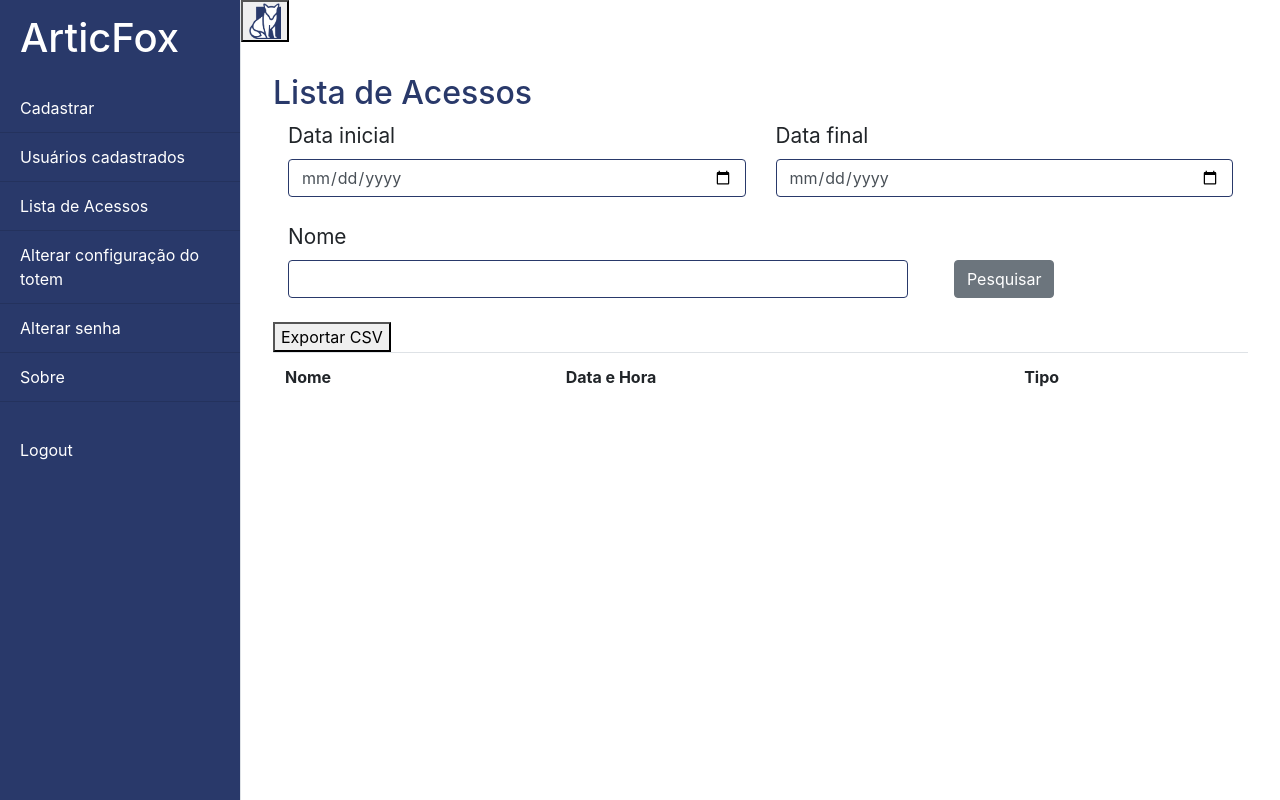
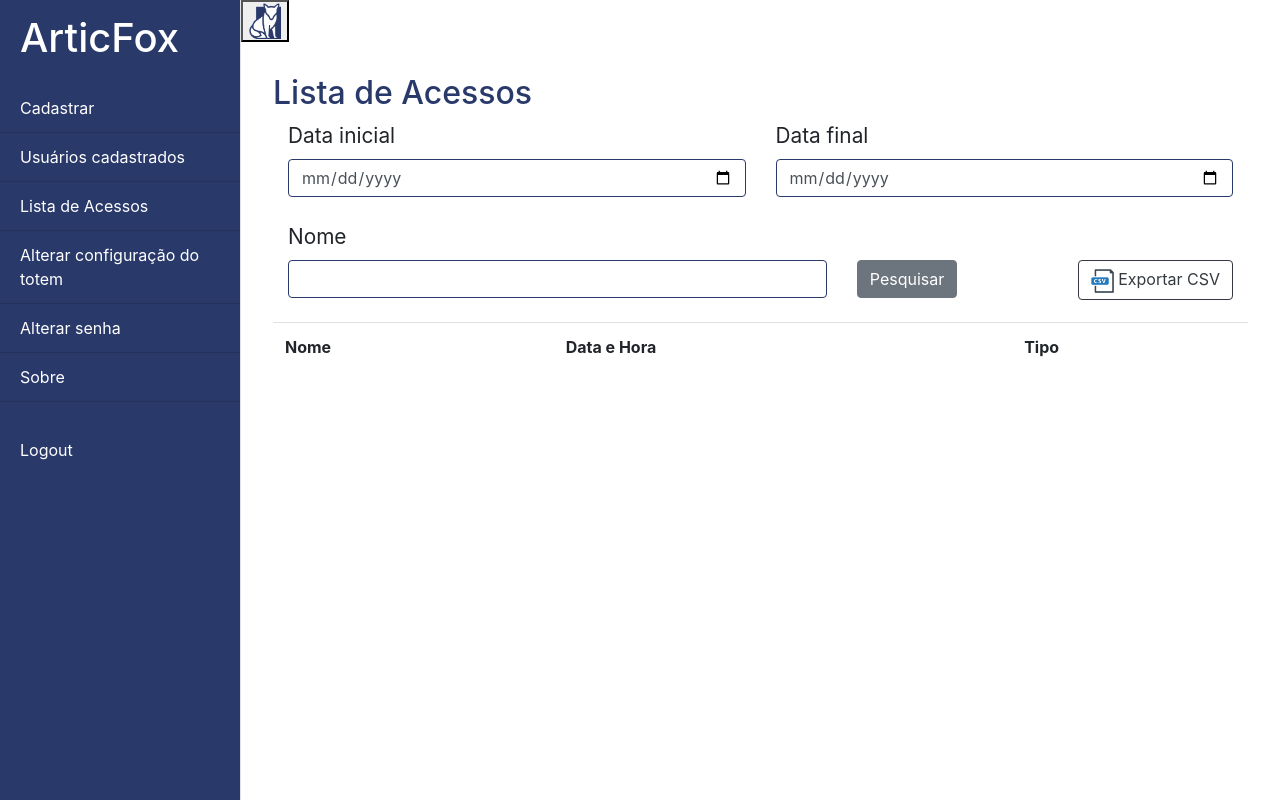
Before and after one commit to linchiyu/Django-general, a Django app: page /acessos in a window 1280 px wide. Run offline with Django 3.2, Linux system fonts and the light colour scheme; the visitor is signed in with stand-in values (Sample User, id 1); data that the repository does not hold is empty; some libraries are stand-ins or nearby versions.

Commit message:
Links exportar csv

```diff
--- a/backend/templates/formulario/lista_acessos.html
+++ b/backend/templates/formulario/lista_acessos.html
@@ -1,4 +1,5 @@
 {% extends "lista_link.html" %}
+{% load static %}
 {% block page_title %}Lista de Acessos
 {% endblock page_title %}
 {% block sidebar_content %}
@@ -7,11 +8,11 @@
 	{% csrf_token %}
 	<div class="container-fluid">
 		<div class="row">
-			<div class="col-6">
+			<div class="col-xs-12 col-sm-6 col-md-6 ">
 				<label>Data inicial</label>
 				<input class="form-control" type="date" name="dataI"></input>
 			</div>
-			<div class="col-6">
+			<div class="col-xs-12 col-sm-6 col-md-6">
 				<label>Data final</label>
 				<input class="form-control" type="date" name="dataF">
 			</div>
@@ -19,19 +20,26 @@
 		<br>
 		<label>Nome</label>
 		<div class="row">
-			<div class="col-8">
-				<input class="form-control" type="text" name="search">
+			<div class="col-xs-12 col-sm-9	 col-md-9 col-lg-6 col-xl-7">
+				<input class="form-control" type="text" name="search"><br>
 			</div>
-			<div class="col-3" style="margin-left:1rem;">
-				<button class="btn btn-secondary" name="pesquisar" type="submit">Pesquisar</button><br><br>
+			<div class="col-xs-6 col-sm-3 col-md-3 col-lg-2 col-xl-2">
+				<button class="btn btn-secondary" name="pesquisar" type="submit">Pesquisar</button><br>
+			</div>
+			<div class="col-xs-12 col-sm-12 col-lg-4 col-xl-3 float-right">
+				<form method="POST" class="float-right">
+					{% csrf_token %}
+					<input type="hidden" name="acessos" value="{{ acessos }}">
+					<button class="btn btn-outline-dark float-right" name="export" type="submit"><img
+							src={% static "img/csv_icon.png" %} style="height: 24px;" alt=""> Exportar CSV</button>
+				</form>
 			</div>
 		</div>
+		<div class="row">
+
+		</div>
 	</div>
-</form>
-<form method="POST">
-	{% csrf_token %}
-	<input type="hidden" name="acessos" value="{{ acessos }}">
-	<button name="export"type="submit">Exportar CSV</button>
+
 </form>
 {% for message in messages %}
 <div class="alert alert-danger">
```
Also changed, not shown: backend/templates/formulario/lista_cadastrados.html (+14 -9 lines), backend/static/img/csv_icon.png (added).
